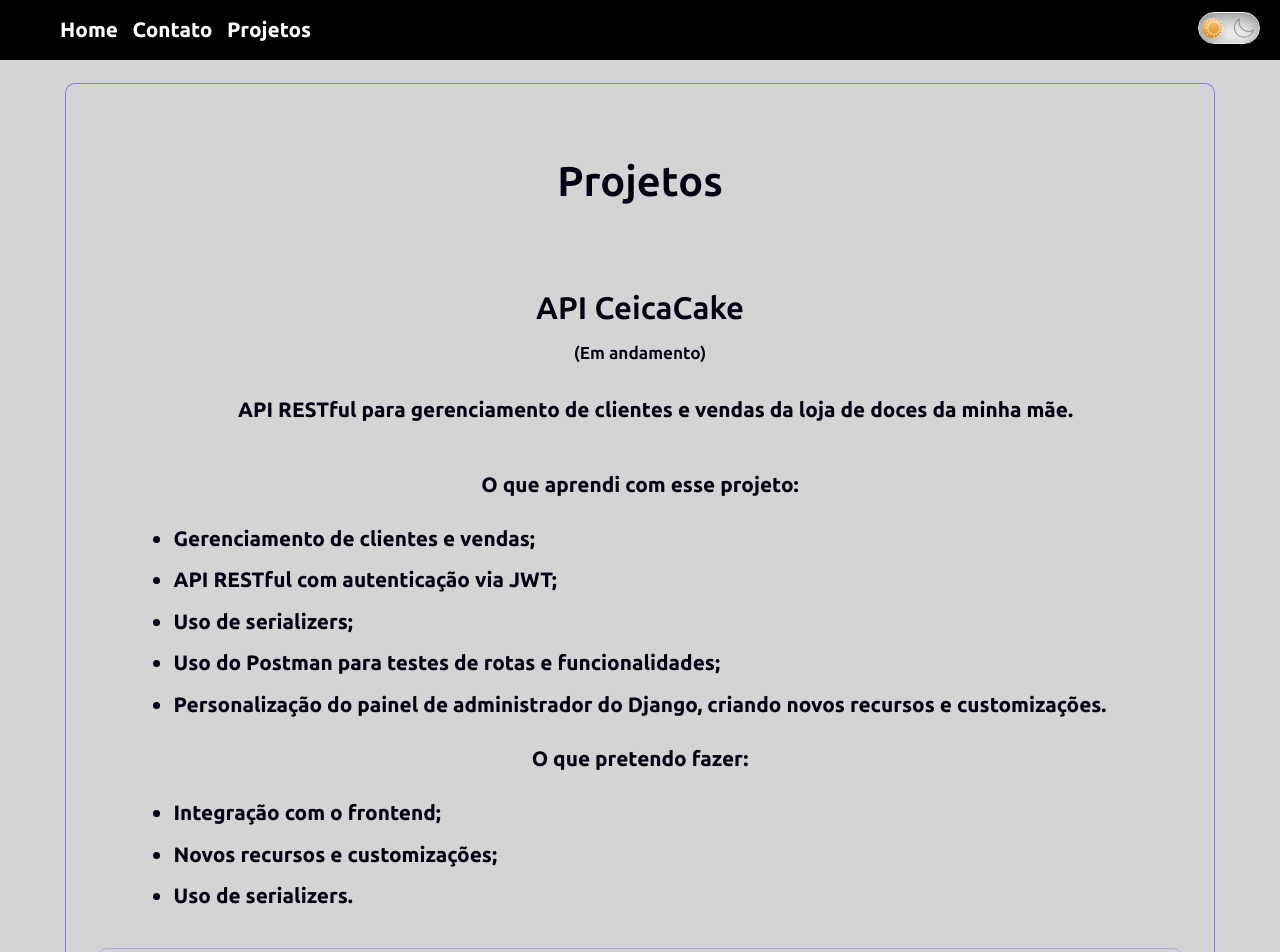
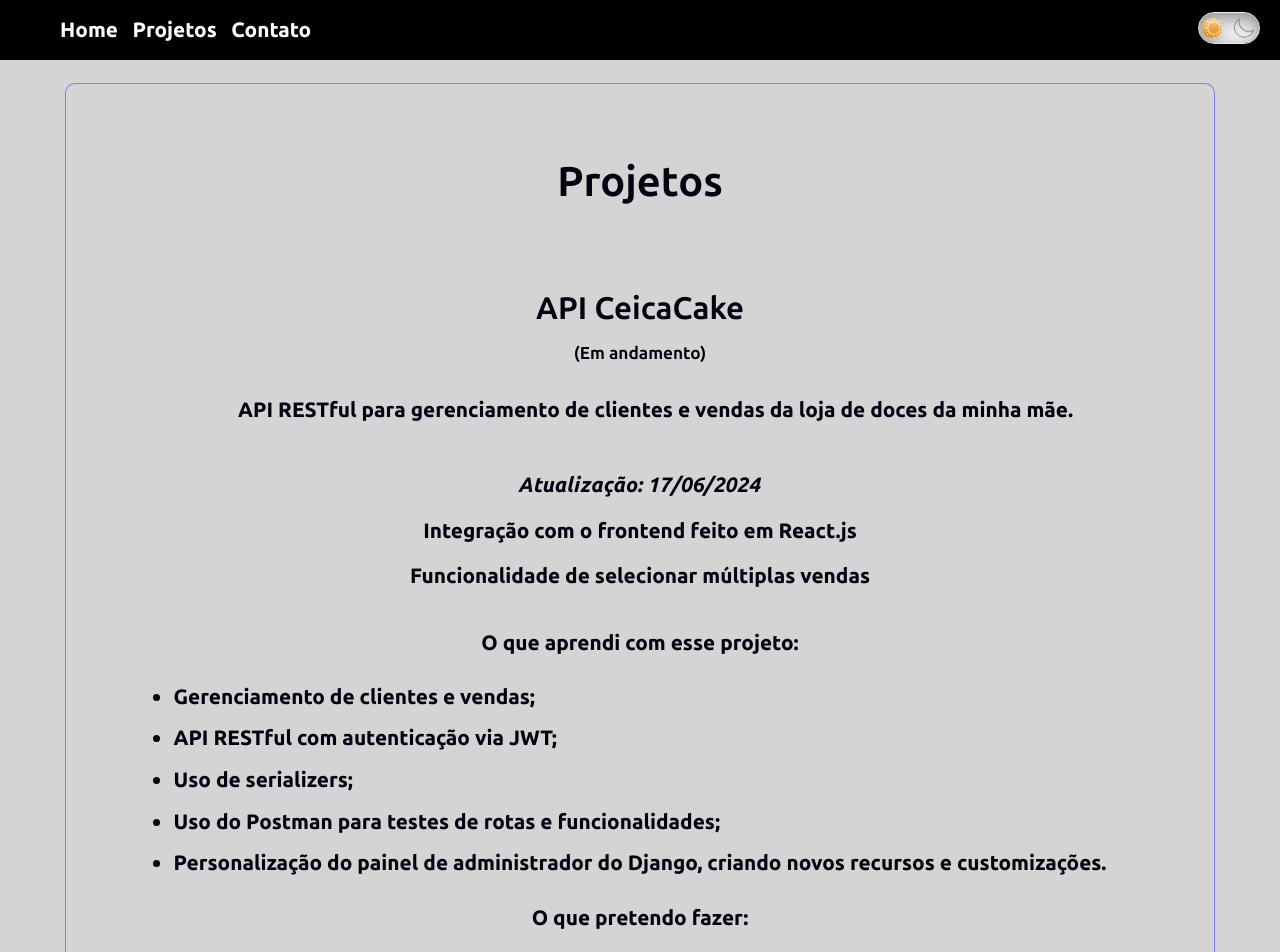
Before and after one commit to MoisesAvilar/portfolio, a React (Create React App) app: page /projetos in a window 1280 px wide. Shown: the top 952 px of the page. Built offline with nearby package versions, Linux system fonts and the light colour scheme.

Commit message:
update projects description

```diff
--- a/src/components/layouts/NavBar.jsx
+++ b/src/components/layouts/NavBar.jsx
@@ -32,10 +32,10 @@ function NavBar() {
                 <Link to={"/"}>Home</Link>
               </li>
               <li className={`${styles.item} ${styles.pages}`}>
-                <Link to={"/contato"}>Contato</Link>
+                <Link to={"/projetos"}>Projetos</Link>
               </li>
               <li className={`${styles.item} ${styles.pages}`}>
-                <Link to={"/projetos"}>Projetos</Link>
+                <Link to={"/contato"}>Contato</Link>
               </li>
             </>
           )}
--- a/src/components/pages/ProjectPage.jsx
+++ b/src/components/pages/ProjectPage.jsx
@@ -13,10 +13,17 @@ function ProjectPage() {
       <div className={styles.project} data-aos="fade-up">
         <h2>API CeicaCake</h2>
         <h5>(Em andamento)</h5>
-        <p className={styles.description}>
+        <div className={styles.description}>
+          <p>
             API RESTful para gerenciamento de clientes e vendas da loja de doces
             da minha mãe.
           </p>
+        </div>
+        <div className={styles.containerList}>
+          <p><i>Atualização: 17/06/2024</i></p>
+          <p>Integração com o frontend feito em React.js</p>
+          <p>Funcionalidade de selecionar múltiplas vendas</p>
+        </div>
         <div className={styles.containerList}>
           <ul>
             <p>O que aprendi com esse projeto:</p>
@@ -31,9 +38,7 @@ function ProjectPage() {
           </ul>
           <p>O que pretendo fazer:</p>
           <ul>
-            <li>Integração com o frontend;</li>
-            <li>Novos recursos e customizações;</li>
-            <li>Uso de serializers.</li>
+            <li>Novas funções para gerenciar fluxo de caixa.</li>
           </ul>
         </div>
         <div className={styles.images}>
@@ -83,10 +88,18 @@ function ProjectPage() {
       <div className={styles.project} data-aos="fade-up">
         <h2>Gerenciamento Financeiro</h2>
         <h5>(Em andamento)</h5>
-        <p className={styles.description}>
+        <div className={styles.description}>
+          <p>
             Aplicação Django projetada para auxiliar no controle de gastos mensais
             e no gerenciamento financeiro pessoal.
           </p>
+        </div>
+        <div className={styles.containerList}>
+          <p><i>Atualização: 21/06/2024</i></p>
+          <p>Adicionei uma nova aplicação responsável por cadastro de renda extra</p>
+          <p>Otimizei o uso e experiencia do usuário</p>
+          <p>Reestruturei o frontend.</p>
+        </div>
         <div className={styles.containerList}>
           <p>O que aprendi com esse projeto:</p>
           <ul>
@@ -101,8 +114,6 @@ function ProjectPage() {
           </ul>
           <p>O que pretendo fazer:</p>
           <ul>
-            <li>Adição de novas categorias;</li>
-            <li>Otimizar o uso e experiencia do usuário;</li>
             <li>Criar funcionalidade de busca e filtros;</li>
             <li>Possibilidade de criar relatórios com base em dados;</li>
             <li>Reestruturar o frontend.</li>
@@ -290,7 +301,8 @@ function ProjectPage() {
         <h2>Gerador de Senhas</h2>
         <h5>(Concluído)</h5>
         <p className={styles.description}>
-          Software que crie uma senha aleatória de acordo com o tamanho desejado e salva em um arquivo txt.
+          Software que crie uma senha aleatória de acordo com o tamanho desejado
+          e salva em um arquivo txt.
         </p>
         <div className={styles.containerList}>
           <p>O que aprendi com esse projeto:</p>
@@ -305,10 +317,16 @@ function ProjectPage() {
           <ul className={styles.image_list}>
             <div className={styles.imagesContainer}>
               <li className={styles.image}>
-                <img src={passwordGeneratorImgs.passwordGeneratorImg1} alt="Foto1" />
+                <img
+                  src={passwordGeneratorImgs.passwordGeneratorImg1}
+                  alt="Foto1"
+                />
               </li>
               <li className={styles.image}>
-                <img src={passwordGeneratorImgs.passwordGeneratorImg2} alt="Foto2" />
+                <img
+                  src={passwordGeneratorImgs.passwordGeneratorImg2}
+                  alt="Foto2"
+                />
               </li>
             </div>
           </ul>
```
Lines whose indentation alone changed are shown as unchanged.
